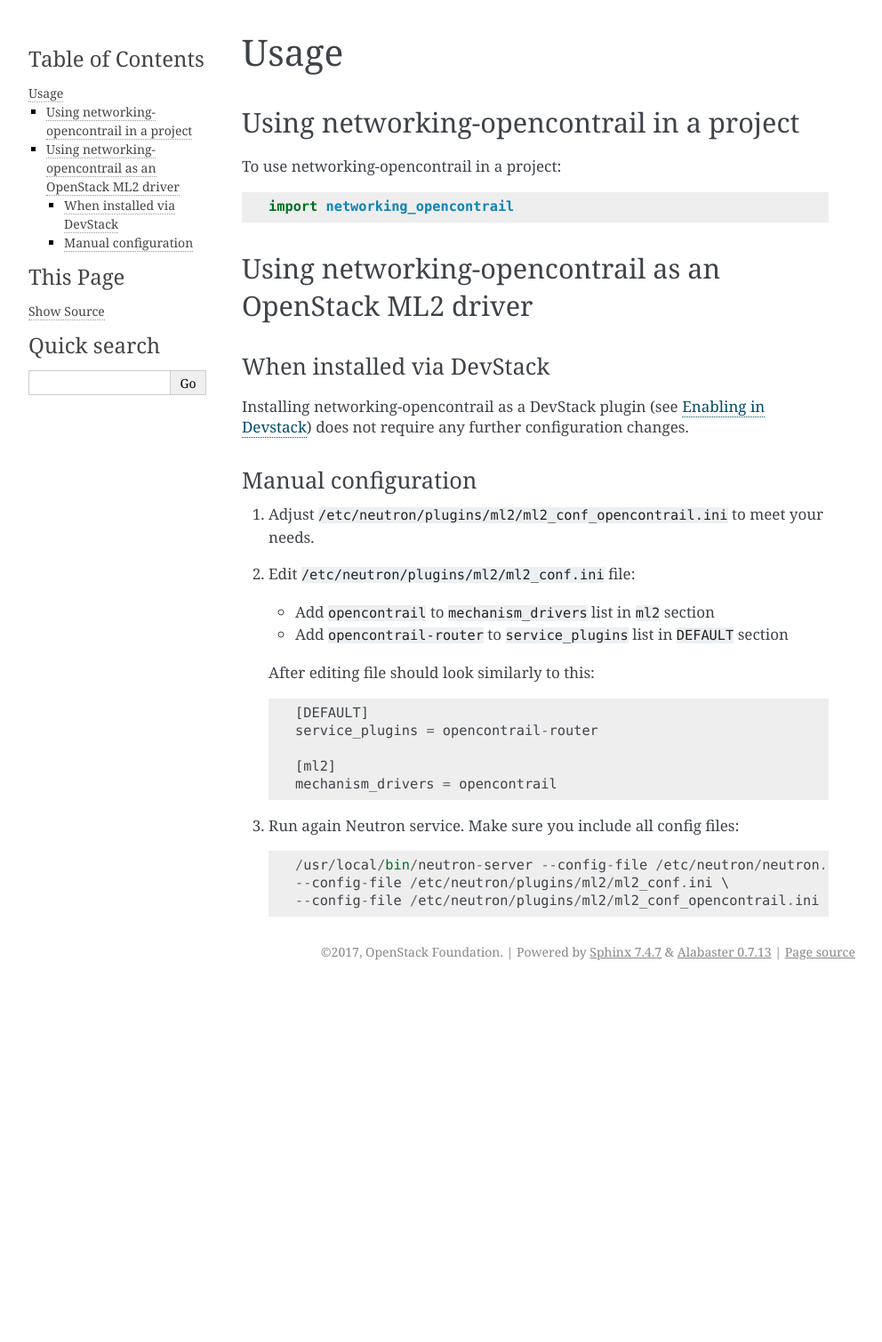
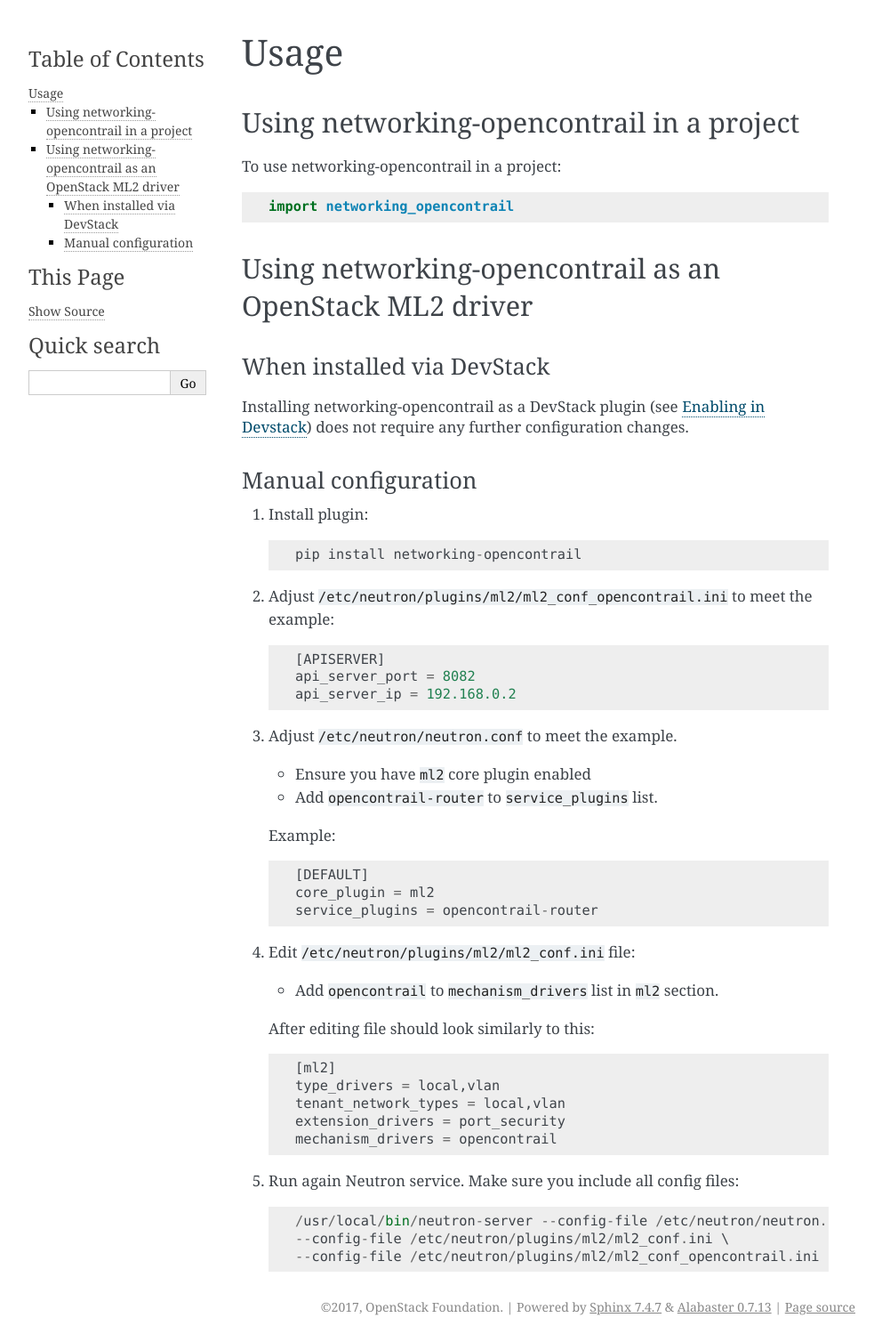
Before and after one commit to openstack-archive/networking-opencontrail, a Sphinx documentation site: the page built from doc/source/usage.rst, in a window 1280 px wide. Shown: the whole page at 89% size, without its empty margins (148-1140 px from the left). Built offline with Sphinx 7.4.7, drawn with Linux system fonts in a browser that asks for light colours; before the commit the page ends 1109 px from its top, so only the background shows below that.

Commit message:
Update documentation
Change-Id: I236af851aa5e764d6067e8cd8e9aede28670a5be

```diff
--- a/doc/source/index.rst
+++ b/doc/source/index.rst
@@ -18,6 +18,7 @@
    installation/playbooks
    devstack
    usage
+   troubleshooting
    contributing
 
 Indices and tables
--- a/doc/source/installation/playbooks.rst
+++ b/doc/source/installation/playbooks.rst
@@ -164,6 +164,7 @@
 1. Go to horizon's list of VMs http://10.100.0.3/dashboard/project/instances/
 
 2. Enter into the VM's console.
+
   - If the console does not response, click the link "Click here to show only console".
   - If you see black console, press enter to attach.
 
--- a/doc/source/usage.rst
+++ b/doc/source/usage.rst
@@ -21,19 +21,38 @@
 Manual configuration
 --------------------
 
-#. Adjust ``/etc/neutron/plugins/ml2/ml2_conf_opencontrail.ini`` to meet
-   your needs.
+#. Install plugin::
+
+    pip install networking-opencontrail
+
+#. Adjust ``/etc/neutron/plugins/ml2/ml2_conf_opencontrail.ini``
+   to meet the example::
+
+    [APISERVER]
+    api_server_port = 8082
+    api_server_ip = 192.168.0.2
+
+#. Adjust ``/etc/neutron/neutron.conf`` to meet the example.
+
+   * Ensure you have ``ml2`` core plugin enabled
+   * Add ``opencontrail-router`` to ``service_plugins`` list.
+
+   Example::
+
+    [DEFAULT]
+    core_plugin = ml2
+    service_plugins = opencontrail-router
+
 #. Edit ``/etc/neutron/plugins/ml2/ml2_conf.ini`` file:
 
-   * Add ``opencontrail`` to ``mechanism_drivers`` list in ``ml2`` section
-   * Add ``opencontrail-router`` to ``service_plugins`` list in ``DEFAULT`` section
+   * Add ``opencontrail`` to ``mechanism_drivers`` list in ``ml2`` section.
 
    After editing file should look similarly to this::
 
-    [DEFAULT]
-    service_plugins = opencontrail-router
-
     [ml2]
+    type_drivers = local,vlan
+    tenant_network_types = local,vlan
+    extension_drivers = port_security
     mechanism_drivers = opencontrail
 
 #. Run again Neutron service. Make sure you include all config files: ::
```
Also changed, not shown: README.rst (+3 -9 lines), doc/source/troubleshooting.rst (added, +11 -0 lines).
